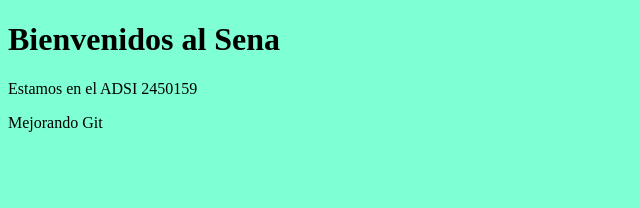
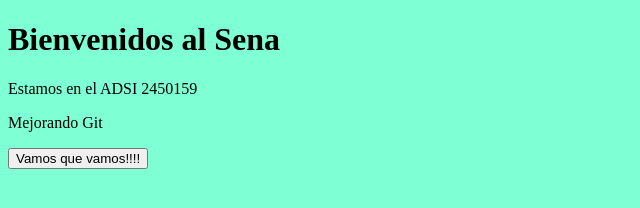
Before and after one commit to nicolasvargas21/tienda1, a plain HTML site: page index.html in a window 1280 px wide. Shown: the whole page, without its empty margins (0-640 px from the left). Drawn offline with Linux system fonts and the light colour scheme.

Commit message:
agregando codigo en la rama javascript

```diff
--- a/index.html
+++ b/index.html
@@ -6,10 +6,13 @@
     <meta name="viewport" content="width=device-width, initial-scale=1.0">
     <title>Document</title>
     <link rel="stylesheet" href="./css/estilos.css">
+    <script src="./js/saludar.js"></script>
 </head>
 <body>
     <h1>Bienvenidos al Sena</h1>
     <p>Estamos en el ADSI 2450159</p>
     <p>Mejorando Git</p>
+
+    <input type="button" onclick="saludar ()" value="Vamos que vamos!!!!">
 </body>
 </html>
--- /dev/null
+++ b/js/saludar.js
@@ -0,0 +1,3 @@
+function saludar(){
+    alert ("Que hay de nuevo viej@");
+}
```
